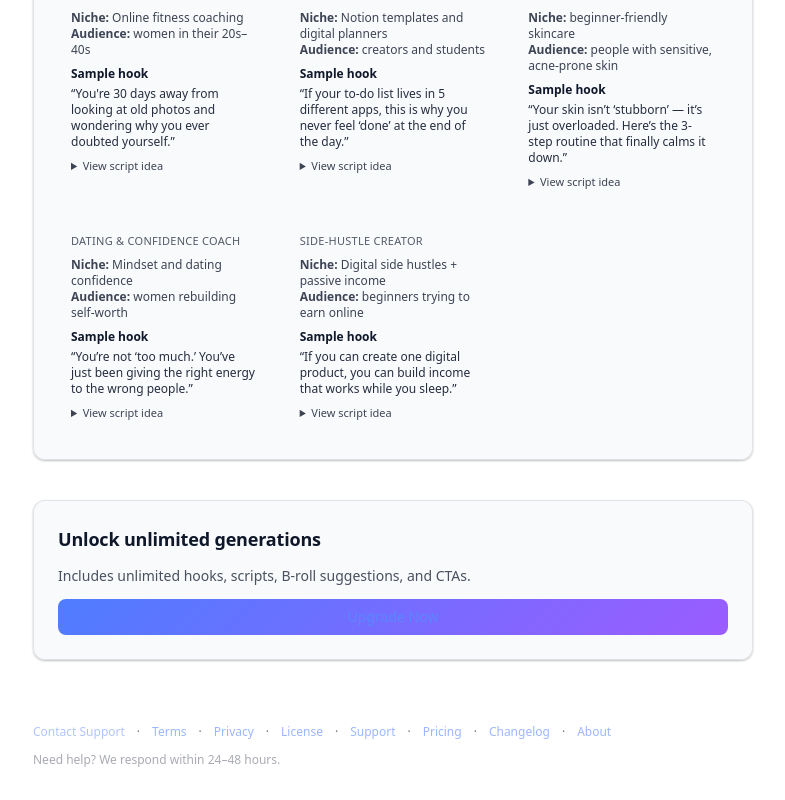
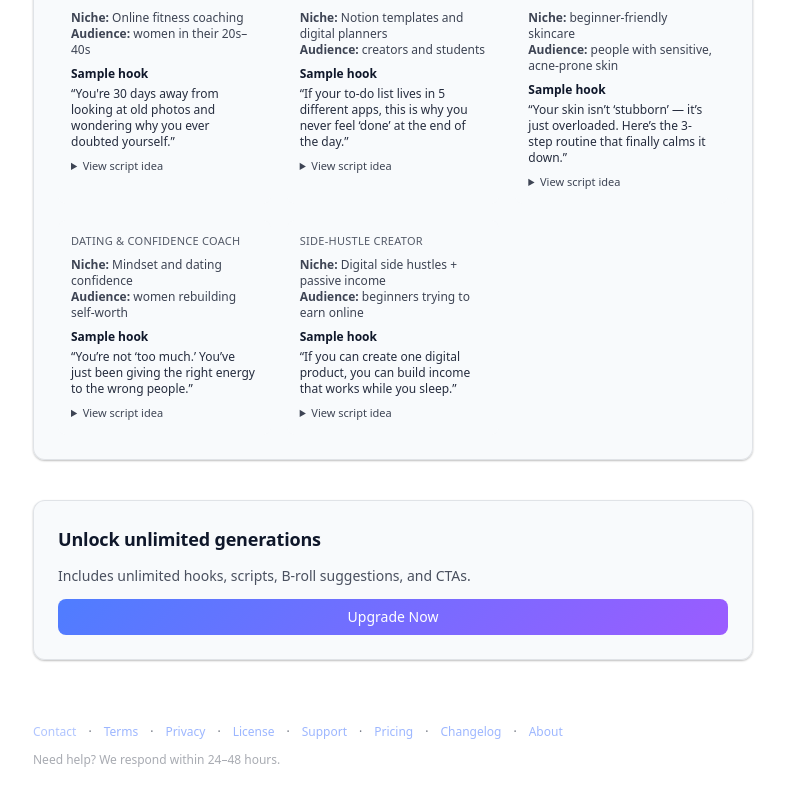
Before and after one commit to aveeno350-ctrl/hook-script-studio, a Next.js app: page / in a window 1280 px wide. Shown: the part 912-1712 px from the top of the page, without its empty margins (247-1032 px from the left). Built offline with nearby package versions, Linux system fonts and the light colour scheme; no server answers.

Commit message:
Update page.tsx

```diff
--- a/app/page.tsx
+++ b/app/page.tsx
@@ -469,7 +469,7 @@ setTimeout(() => outRef.current?.scrollIntoView({ behavior: "smooth", block: "st
       target="_blank"
       rel="noreferrer"
       onClick={() => track("paywall_open", { source: "cta_section" })}
-      className="btn btn-primary w-full text-white"
+      className="btn btn-primary w-full !text-white"
       whileHover={{ y: -1, scale: 1.01 }}
       whileTap={{ scale: 0.99 }}
       transition={{ type: "spring", stiffness: 420, damping: 30, mass: 0.25 }}
@@ -486,7 +486,7 @@ setTimeout(() => outRef.current?.scrollIntoView({ behavior: "smooth", block: "st
           "Please describe the issue you're experiencing.\n\nBrowser:\nDevice:\nSteps to reproduce:\n"
         )}`}
       >
-        Contact Support
+        Contact
       </a>
       <span>·</span>
       <a className="hover:underline" href="/terms">
```
